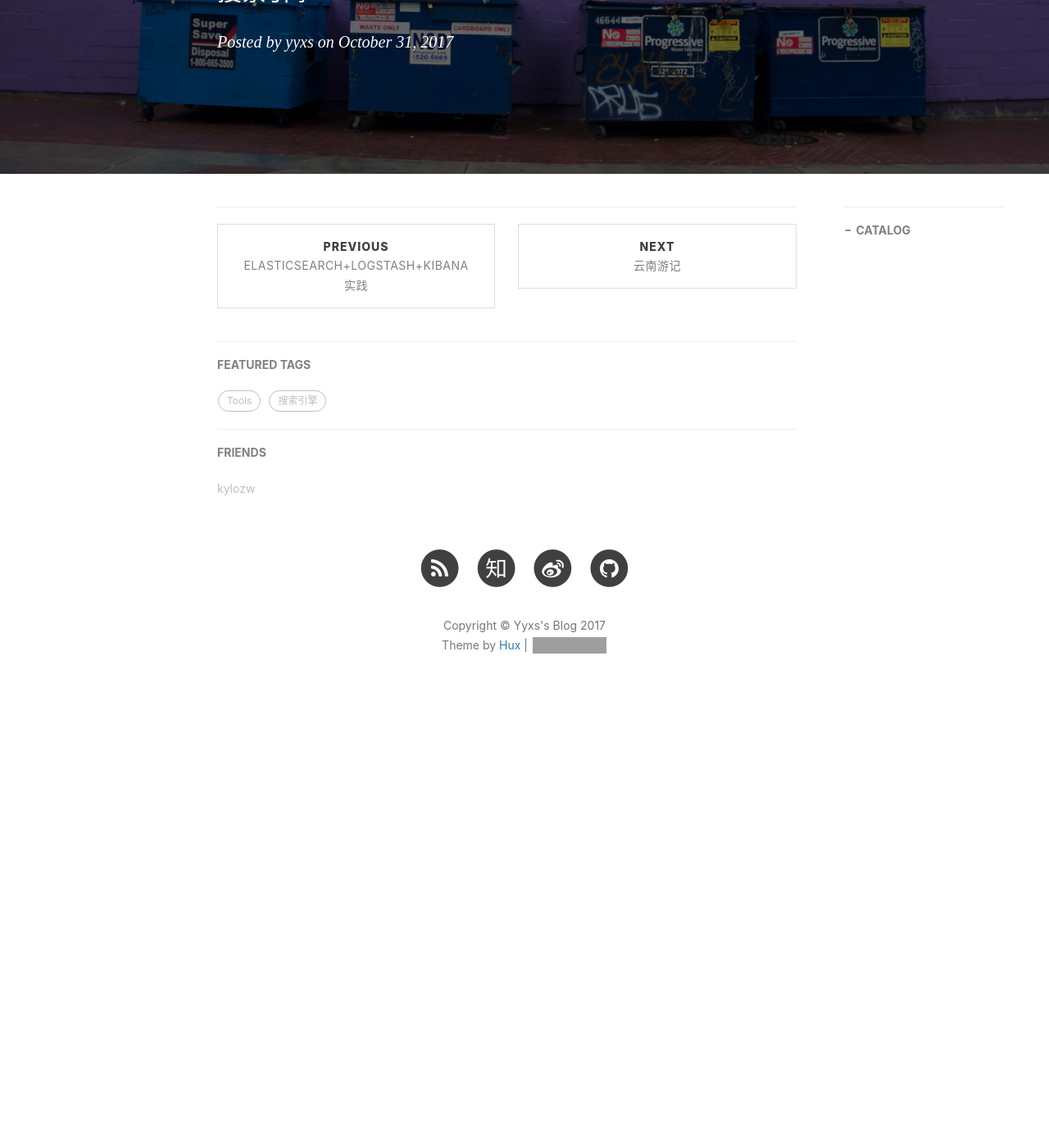
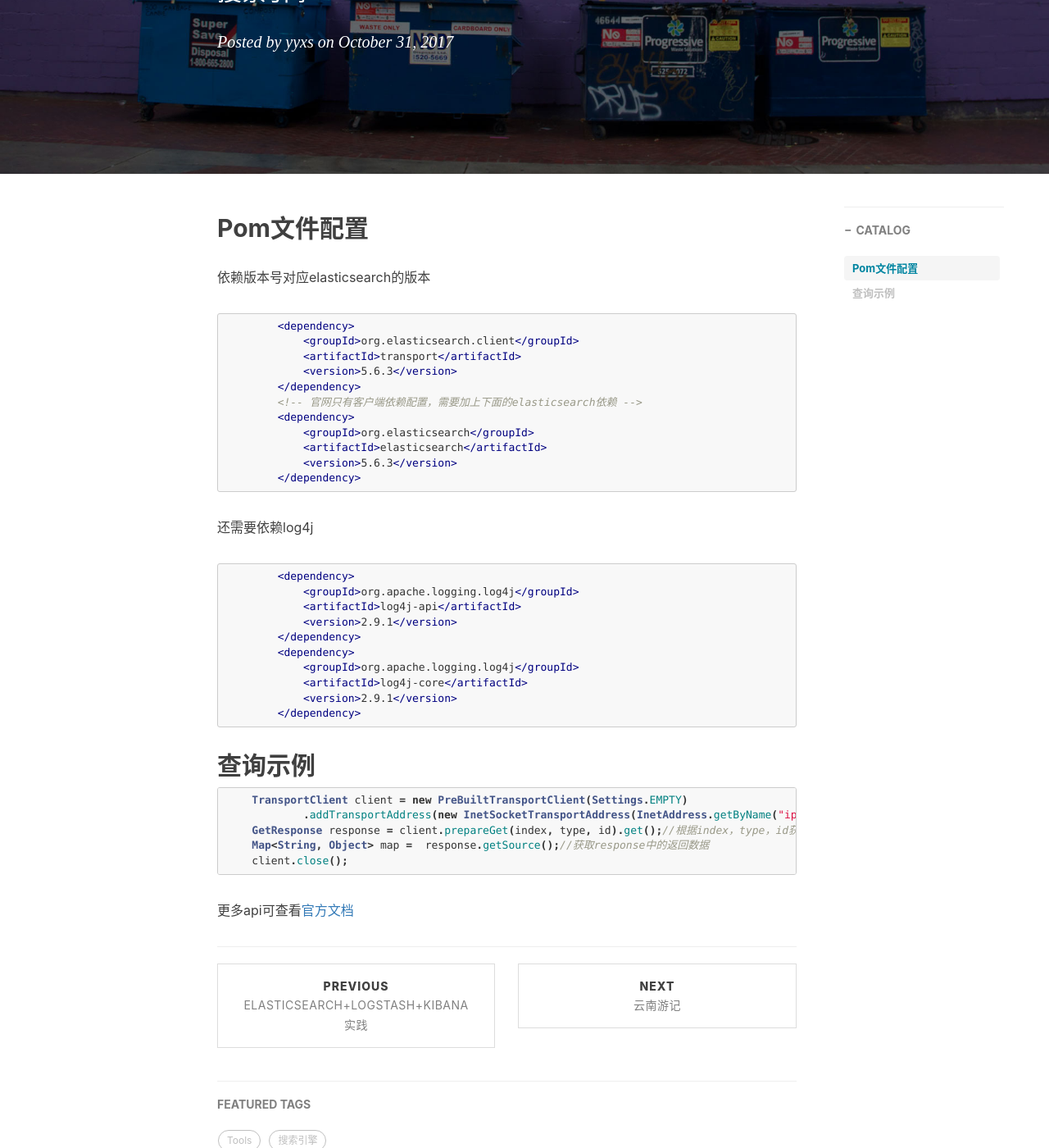
Before and after one commit to yyxs/yyxs.github.io, a Jekyll site: the page built from _posts/2017-10-31-ELK-java.md, in a window 1280 px wide and 1400 px high, scrolled down 311 px. Shown: the whole window at 82% size. Built offline with Jekyll 4.4.1, drawn with Linux system fonts in a browser that asks for light colours; nearby versions of some CDN libraries; comment, search, counter and statistics services are not loaded; before the commit the page ends 1202 px from its top, so only the background shows below that; grey boxes are pictures that could not be loaded.

Commit message:
elk-java

````diff
--- a/_posts/2017-10-31-ELK-java.md
+++ b/_posts/2017-10-31-ELK-java.md
@@ -8,3 +8,43 @@ catalog: true
 tags:
   - 搜索引擎
 ---
+
+## Pom文件配置
+
+依赖版本号对应elasticsearch的版本
+```xml
+        <dependency>
+            <groupId>org.elasticsearch.client</groupId>
+            <artifactId>transport</artifactId>
+            <version>5.6.3</version>
+        </dependency>
+        <!-- 官网只有客户端依赖配置，需要加上下面的elasticsearch依赖 -->
+        <dependency>
+            <groupId>org.elasticsearch</groupId>
+            <artifactId>elasticsearch</artifactId>
+            <version>5.6.3</version>
+        </dependency>
+```
+还需要依赖log4j
+```xml
+        <dependency>
+            <groupId>org.apache.logging.log4j</groupId>
+            <artifactId>log4j-api</artifactId>
+            <version>2.9.1</version>
+        </dependency>
+        <dependency>
+            <groupId>org.apache.logging.log4j</groupId>
+            <artifactId>log4j-core</artifactId>
+            <version>2.9.1</version>
+        </dependency>
+```
+
+## 查询示例
+```java
+    TransportClient client = new PreBuiltTransportClient(Settings.EMPTY)
+            .addTransportAddress(new InetSocketTransportAddress(InetAddress.getByName("ip地址"), 端口号));
+    GetResponse response = client.prepareGet(index, type, id).get();//根据index，type，id获取相应数据
+    Map<String, Object> map =  response.getSource();//获取response中的返回数据
+    client.close();
+```
+更多api可查看[官方文档](https://www.elastic.co/guide/en/elasticsearch/client/java-api/current/index.html)
````
